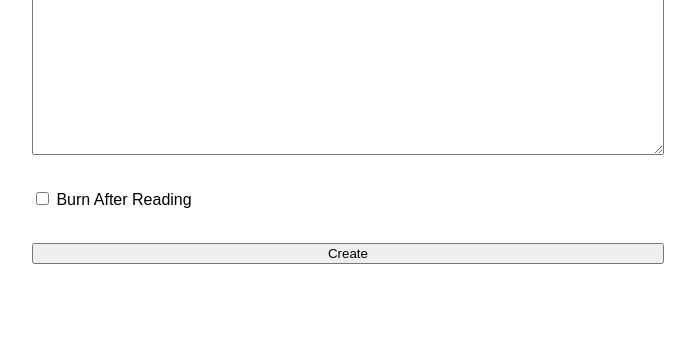
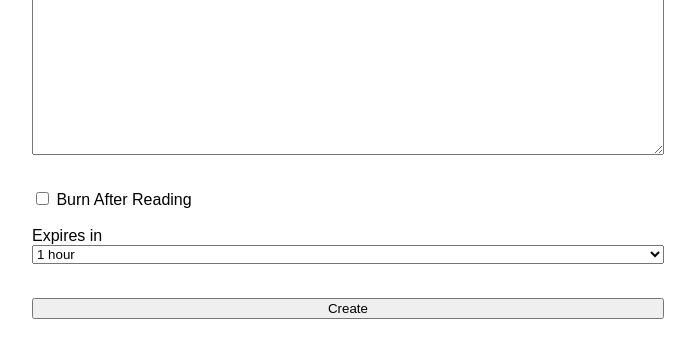
Before and after one commit to nalakawula/plain-paste, a FastAPI app: page / in a window 1280 px wide. Shown: the part 153-511 px from the top of the page, without its empty margins (292-987 px from the left). Run offline with FastAPI, Linux system fonts and the light colour scheme; parts of the project's set-up code (start-up, migrations or seed data) failed here and were passed over.

Commit message:
add expired at

```diff
--- a/app/database.py
+++ /dev/null
@@ -1,5 +0,0 @@
-from motor.motor_asyncio import AsyncIOMotorClient
-from .settings import settings
-
-client = AsyncIOMotorClient(settings.mongodb_url, connect=True)
-db = client.pastebin
--- a/app/main.py
+++ b/app/main.py
@@ -5,26 +5,28 @@ from fastapi.staticfiles import StaticFiles
 from apscheduler.schedulers.asyncio import AsyncIOScheduler
 from contextlib import asynccontextmanager
 from . import crud, schemas
+from datetime import datetime, timedelta, timezone
 
 @asynccontextmanager
 async def lifespan(app: FastAPI):
     scheduler = AsyncIOScheduler(timezone=f'Asia/Jakarta')
-    scheduler.add_job(func=crud.delete_expired_pastes, trigger='interval', seconds=10)
+    scheduler.add_job(func=crud.delete_expired_pastes, trigger='interval', seconds=60)
     scheduler.start()
     yield
 
 app = FastAPI(lifespan=lifespan)
+
 templates = Jinja2Templates(directory="app/templates")
 app.mount("/static", StaticFiles(directory="app/static"), name="static")
-
 
 @app.get("/", response_class=HTMLResponse)
 async def read_root(request: Request):
     return templates.TemplateResponse("index.html", {"request": request})
 
 @app.post("/create", response_class=HTMLResponse)
-async def create_paste(request: Request, content: str = Form(...), burn_after_reading: bool = Form(False)):
-    paste = schemas.PasteCreate(content=content, burn_after_reading=burn_after_reading)
+async def create_paste(request: Request, content: str = Form(...), burn_after_reading: bool = Form(False), expires_in: int = Form(...)):
+    expires_at = datetime.now(timezone.utc) + timedelta(minutes=expires_in)
+    paste = schemas.PasteCreate(content=content, burn_after_reading=burn_after_reading, expired_at=expires_at)
     paste_id = await crud.create_paste(paste)
     paste_url = request.url_for('read_paste', id=paste_id)
     return templates.TemplateResponse("paste_created.html", {"request": request, "paste_url": paste_url})
--- a/app/models.py
+++ b/app/models.py
@@ -1,4 +1,5 @@
 from pydantic import BaseModel, Field
+from typing import Optional
 from datetime import datetime, timezone
 
 def current_time_utc():
@@ -9,3 +10,4 @@ class Paste(BaseModel):
     content: str
     burn_after_reading: bool
     created_at: datetime = Field(default_factory=current_time_utc)
+    expired_at: Optional[datetime]
--- a/app/schemas.py
+++ b/app/schemas.py
@@ -4,6 +4,7 @@ from datetime import datetime
 class PasteCreate(BaseModel):
     content: str
     burn_after_reading: bool
+    expired_at: datetime
 
 class Paste(BaseModel):
     id: str = Field(None, alias="_id")
--- a/app/templates/index.html
+++ b/app/templates/index.html
@@ -2,10 +2,28 @@
 {% block content %}
 <!-- <h2>Create a New Paste</h2> -->
 <form hx-post="/create" hx-target="#paste-link">
-    <textarea name="content" rows="10" cols="50" required></textarea><br>
+    <textarea name="content" rows="10" cols="50" required></textarea>
+    <br>
     <label>
         <input type="checkbox" name="burn_after_reading"> Burn After Reading
-    </label><br>
+    </label>
+    <br>
+    <label for="expires_in">Expires in</label>
+    <select name="expires_in" required>
+        <option value="60">1 hour</option>
+        <option value="120">2 hours</option>
+        <option value="180">3 hours</option>
+        <option value="360">6 hours</option>
+        <option value="720">12 hours</option>
+        <option value="1440">1 day</option>
+        <option value="2880">2 days</option>
+        <option value="4320">3 days</option>
+        <option value="5760">4 days</option>
+        <option value="7200">5 days</option>
+        <option value="8640">6 days</option>
+        <option value="10080">1 week</option>
+    </select>
+    <br>
     <button type="submit">Create</button>
 </form>
 <div id="paste-link"></div>
```
Also changed, not shown: app/crud.py (+19 -8 lines).
